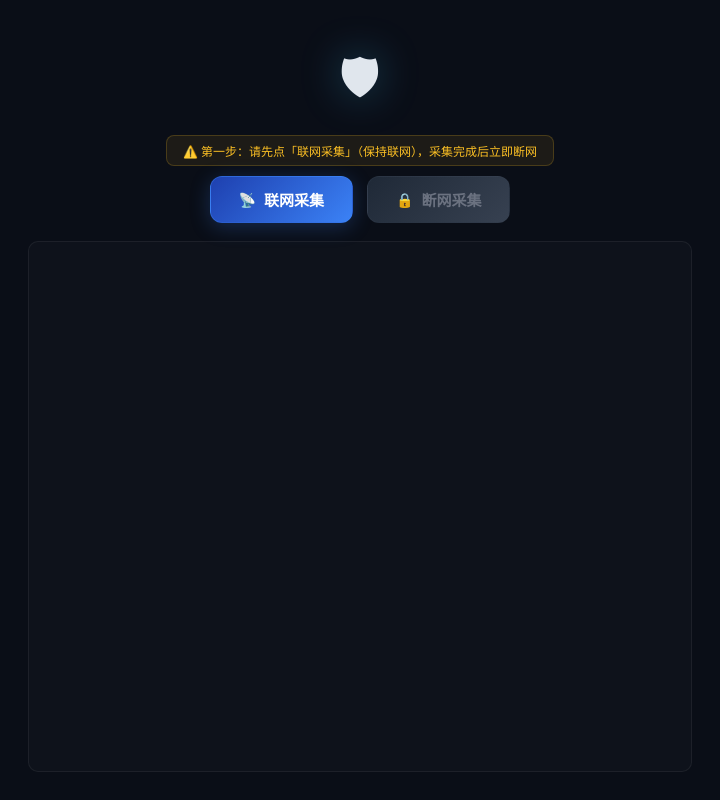
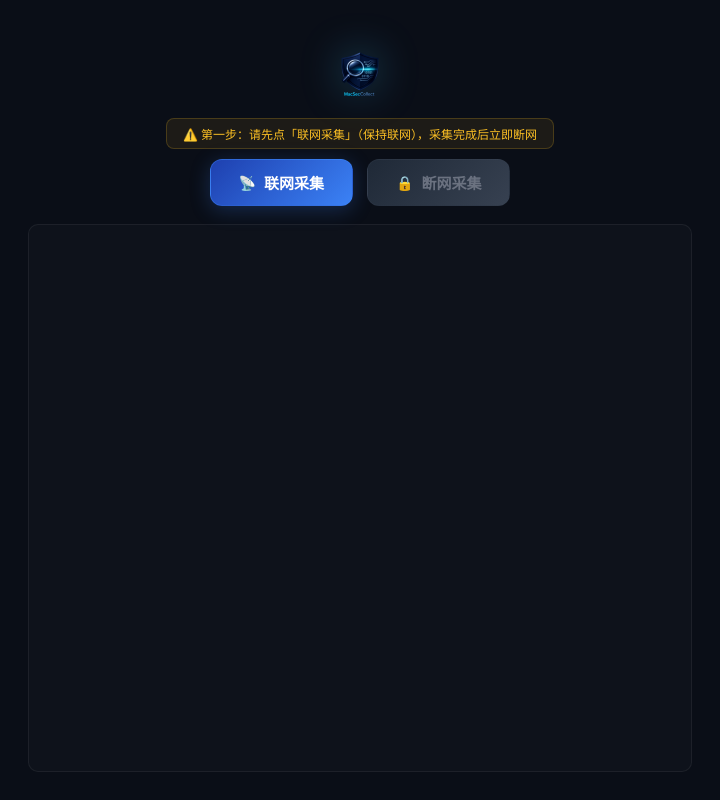
Before and after one commit to SangJieGe/MacSecCollect, an Electron app: page renderer/index.html in a window 720 px wide. Drawn offline with Linux system fonts and the light colour scheme; no server answers.

Commit message:
v2.7: 修复打包提示时机，界面内图标换成新图标
- 打包消息移入 createArchive 函数内部，zip spawn 之前立即发送
- 盾牌 emoji 替换为 assets/icon.png 新图标
- CSS 适配 img 标签（64x64, border-radius）
- 新增 assets/icon.png（从 icns 提取的 128x128）

```diff
--- a/renderer/index.html
+++ b/renderer/index.html
@@ -16,7 +16,7 @@
 
     <!-- 中心扫描区域 -->
     <div class="scan-area" id="scanArea">
-      <div class="shield-icon" id="shieldIcon">🛡</div>
+      <img class="shield-icon" id="shieldIcon" src="../assets/icon.png" alt="MacSecCollect">
 
       <!-- 步骤提示 -->
       <div class="step-hint step-hint-warn" id="stepHint">
--- a/renderer/style.css
+++ b/renderer/style.css
@@ -37,7 +37,9 @@
 }
 
 .shield-icon {
-  font-size: 48px;
+  width: 64px;
+  height: 64px;
+  border-radius: 12px;
   filter: drop-shadow(0 0 20px rgba(56, 189, 248, 0.3));
   transition: all 0.5s ease;
 }
```
Also changed, not shown: main.js (+7 -5 lines), assets/icon.png (added).
